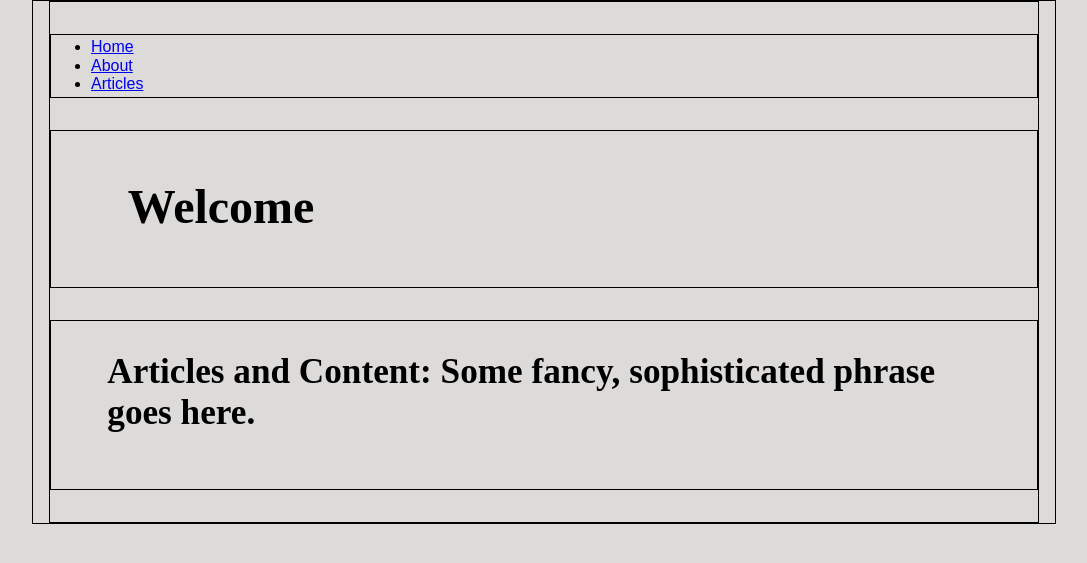
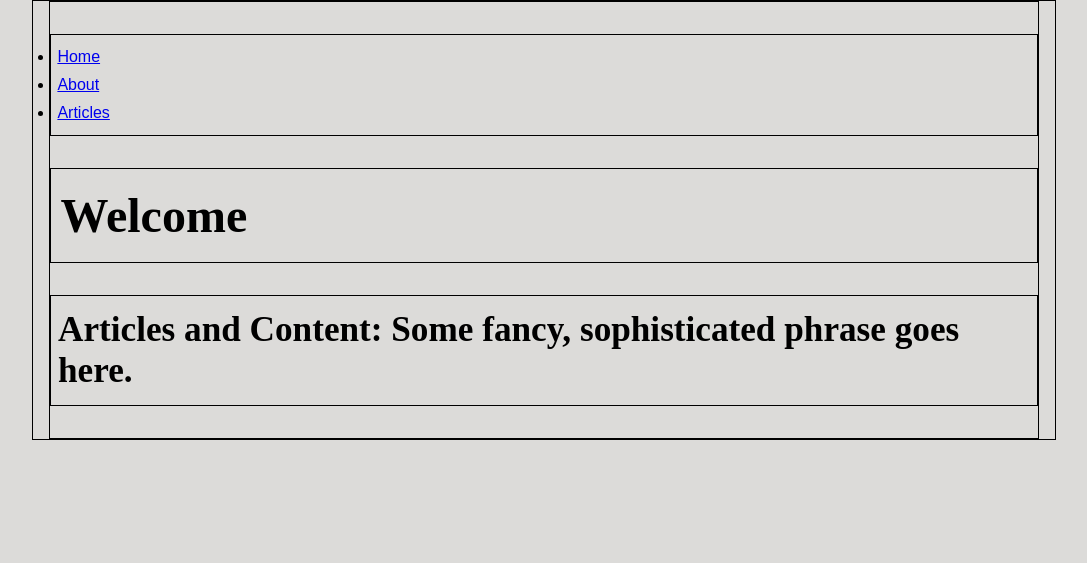
Before and after one commit to msawangwan/msawangwan.github.io, a Jekyll site: the page built from index.html, in a window 1280 px wide. Shown: the top 563 px of the page, without its empty margins (96-1183 px from the left). Built offline with Jekyll 4.4.1, drawn with Linux system fonts in a browser that asks for light colours; some web fonts are replaced.

Commit message:
messing with ems

```diff
--- a/css/main.css
+++ b/css/main.css
@@ -30,21 +30,14 @@ div {
 
 h1 {
   font-size: 3em;
-  margin-top: 0.2em;
-  margin-bottom: 0.3em;
 }
 
 h2 {
   font-size: 2.2em;
-  margin-top: 0.1em;
-  margin-bottom: 0.8em;
 }
 
 h1, h2 {
   font-family: 'Suez One', serif;
-  margin-left: 0.8em;
-  margin-right: 0.8em;
-  padding: 0.8em;
   display: block;
 }
 
@@ -54,8 +47,9 @@ p {
 }
 
 ul {
-  margin: 0.2em auto;
 }
 
-li {
+h1, h2, p, ul, li {
+  margin: 0.2em auto;
+  padding: 0.2em;
 }
```
